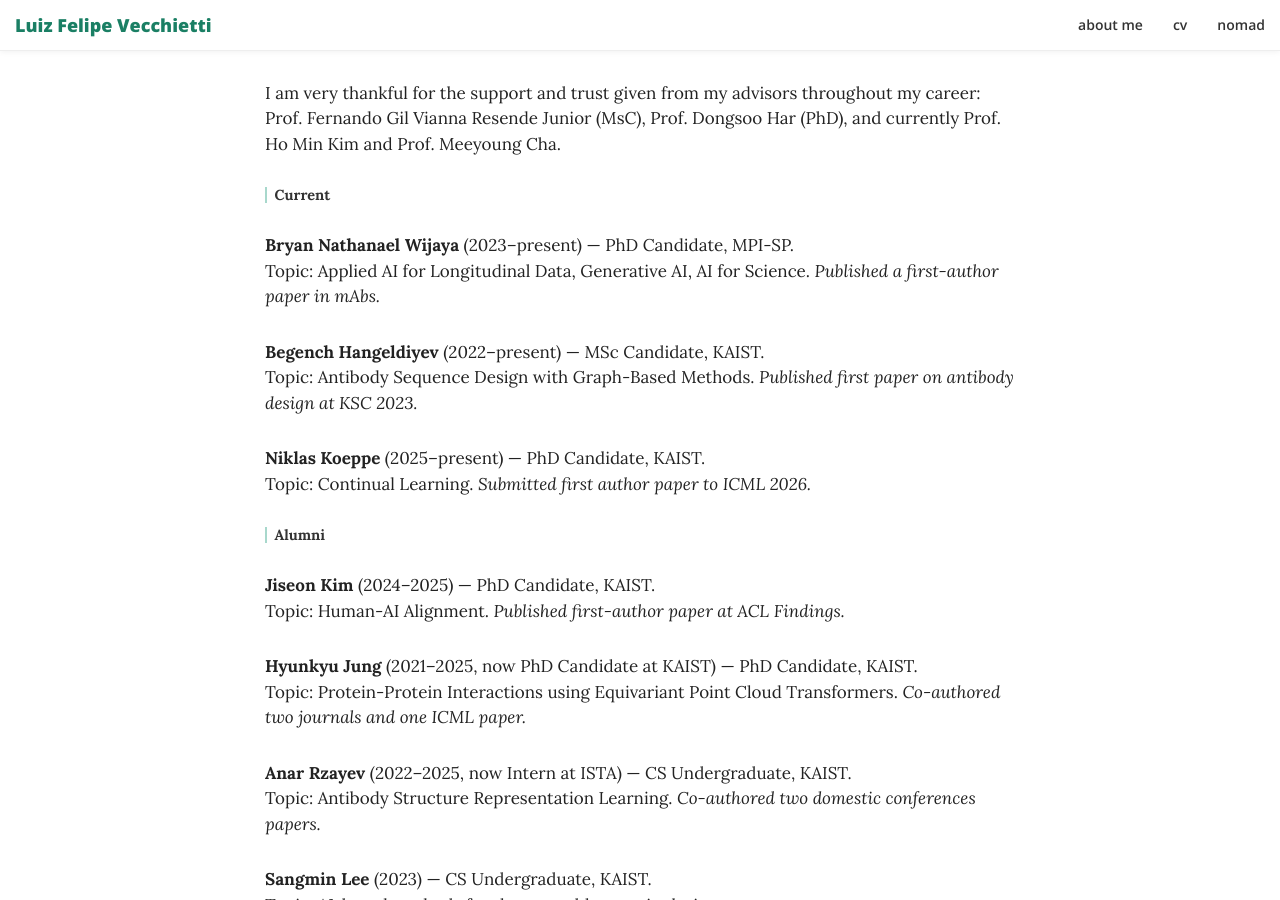
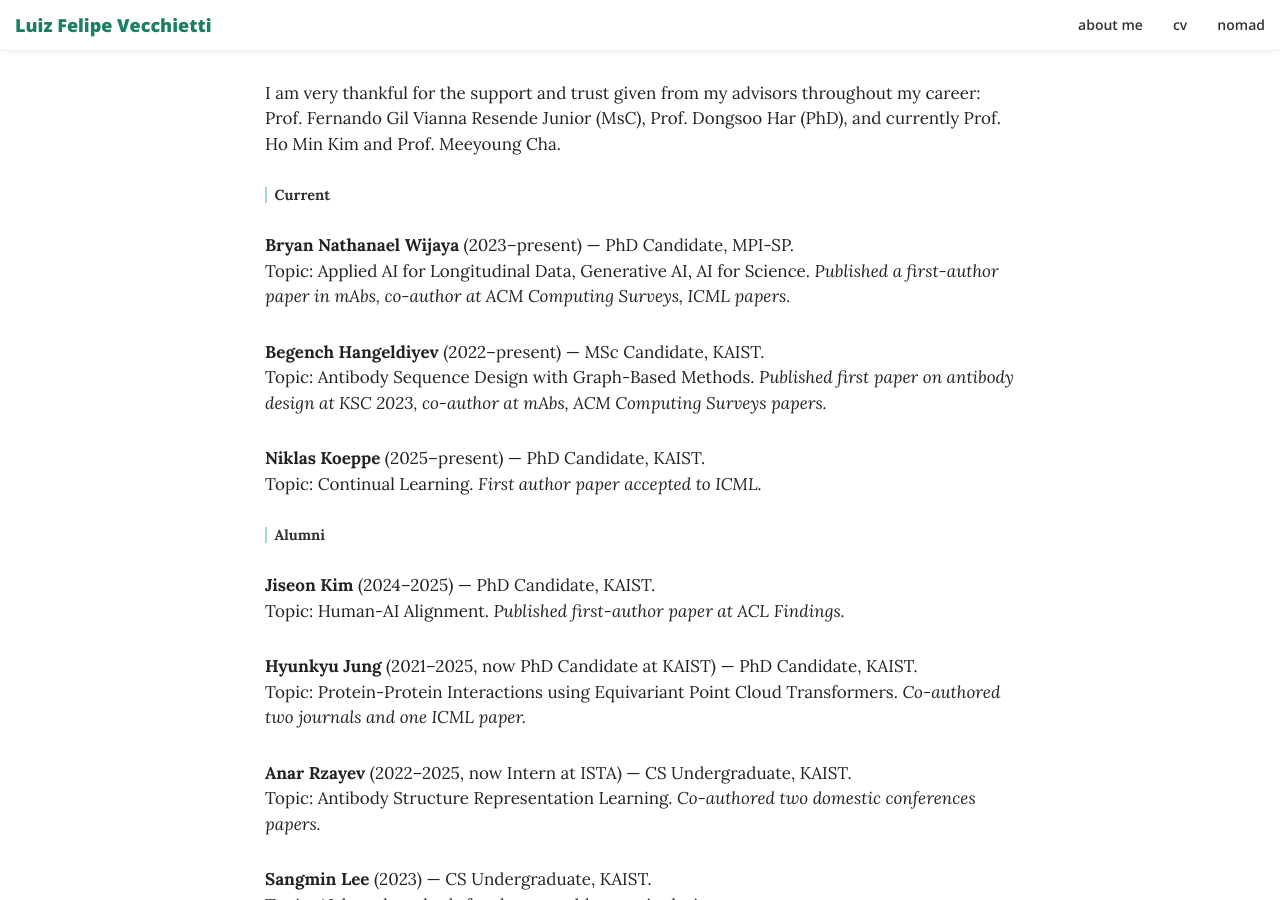
Before and after one commit to lfelipesv/lfelipesv.github.io, a Jekyll site: the page built from cv.md, in a window 1280 px wide and 900 px high, scrolled down 3623 px. Built offline with Jekyll 4.4.1, drawn with Linux system fonts in a browser that asks for light colours; nearby versions of some CDN libraries.

Commit message:
update mentored students

```diff
--- a/cv.md
+++ b/cv.md
@@ -99,13 +99,13 @@ I am very thankful for the support and trust given from my advisors throughout m
 ### Current
 
 **Bryan Nathanael Wijaya** (2023–present) — PhD Candidate, MPI-SP.
-Topic: Applied AI for Longitudinal Data, Generative AI, AI for Science. *Published a first-author paper in mAbs.*
+Topic: Applied AI for Longitudinal Data, Generative AI, AI for Science. *Published a first-author paper in mAbs, co-author at ACM Computing Surveys, ICML papers.*
 
 **Begench Hangeldiyev** (2022–present) — MSc Candidate, KAIST.
-Topic: Antibody Sequence Design with Graph-Based Methods. *Published first paper on antibody design at KSC 2023.*
+Topic: Antibody Sequence Design with Graph-Based Methods. *Published first paper on antibody design at KSC 2023, co-author at mAbs, ACM Computing Surveys papers.*
 
 **Niklas Koeppe** (2025–present) — PhD Candidate, KAIST.
-Topic: Continual Learning. *Submitted first author paper to ICML 2026.*
+Topic: Continual Learning. *First author paper accepted to ICML.*
 
 ### Alumni
 
```
